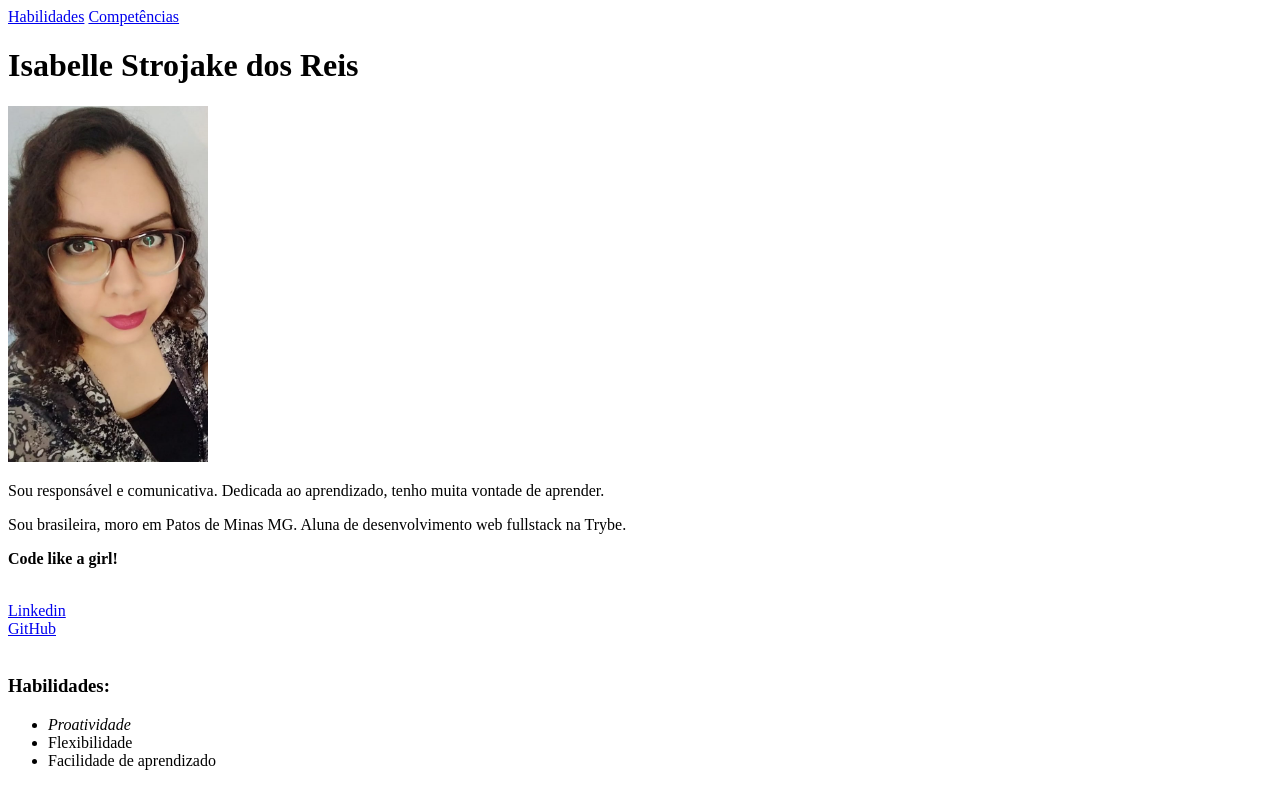
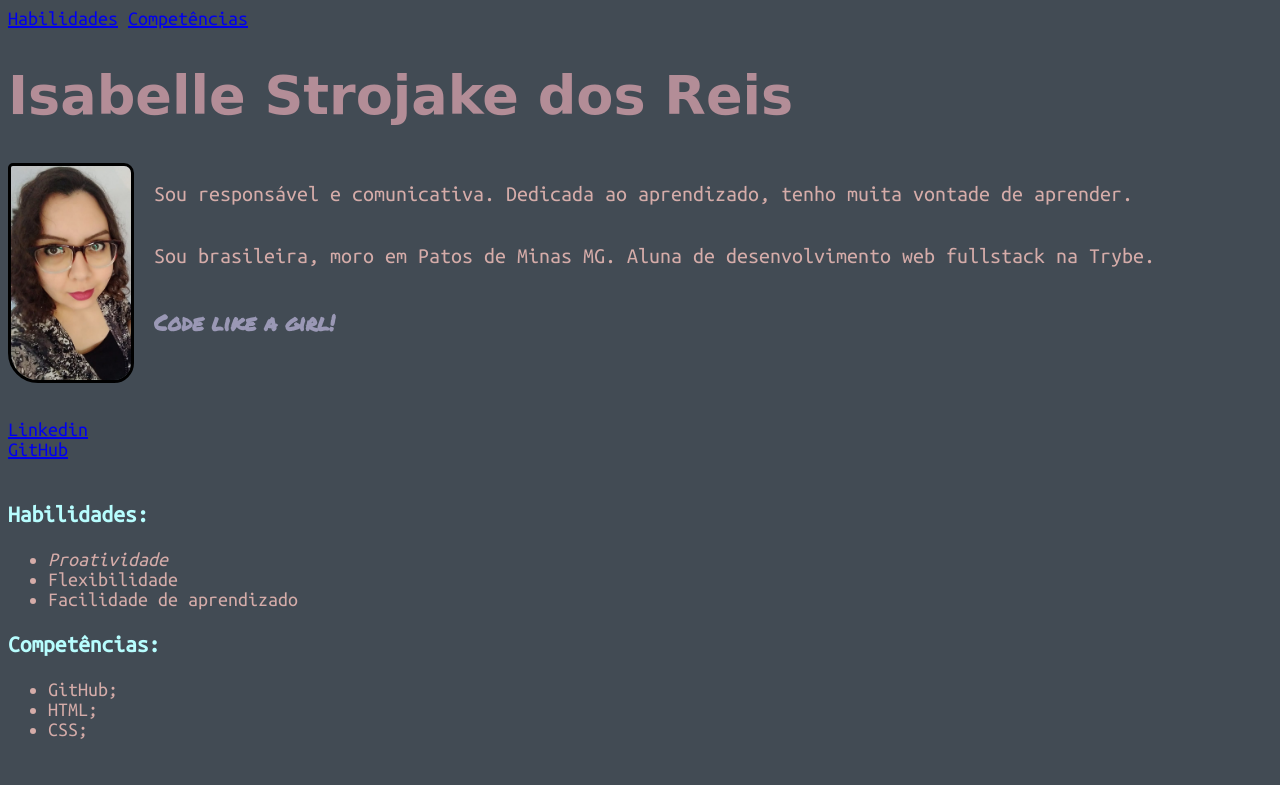
Before and after one commit to isabellestrojake/isabellestrojake.github.io, a plain HTML site: page index.html in a window 1280 px wide. Shown: the top 785 px of the page. Drawn offline with Linux system fonts and the light colour scheme; a web font is replaced by a local one.

Commit message:
estilização da página

```diff
--- a/index.html
+++ b/index.html
@@ -2,31 +2,31 @@
 <html lang="pt-br">
 <head>
     <meta charset="UTF-8">
-    <meta http-equiv="X-UA-Compatible" content="IE=edge">
-    <meta name="viewport" content="width=device-width, initial-scale=1.0">
     <meta name="description" content="Portfólio de Isabelle Strojake, aluna de desenvolvimento web fullstack na Trybe">
     <title>Isabelle Strojake</title>
+    <link rel="stylesheet" type="text/css" href="styles.css">
 </head>
+
 <body>
     <a href="#Habilidades">Habilidades</a>
     <a href="#Competências">Competências</a>
     <h1><strong>Isabelle Strojake dos Reis</strong></h1>
     <img src="images/Ise.jpg" alt="Foto de Isabelle" width="200px">
     <p>Sou responsável e comunicativa. Dedicada ao aprendizado, tenho muita vontade de aprender.</p>
-    <p>Sou brasileira, moro em Patos de Minas MG. Aluna de desenvolvimento web fullstack na Trybe.</p>
-    <p><strong>Code like a girl!</strong></p>
-    <br>
+    <p>Sou brasileira, moro em Patos de Minas MG. Aluna de desenvolvimento web fullstack na Trybe.</p><br>
+    <p class="code"><strong>Code like a girl!</strong></p>
+    <br><br><br><br>
     <a href="https://www.linkedin.com/in/isabellestrojake/" target="_blank">
     Linkedin</a><br>
     <a href="https://github.com/isabellestrojake" target="_blank">GitHub</a>
     <br><br>
-    <h3 id="Habilidades">Habilidades:</h3>
+    <h3 class="hab" id="Habilidades">Habilidades:</h3>
     <ul>
         <li><em>Proatividade</em></li>
         <li>Flexibilidade</li>
         <li>Facilidade de aprendizado</li>
     </ul>
-    <h3 id="Competências">Competências:</h3>
+    <h3 class="hab" id="Competências">Competências:</h3>
     <ul>
         <li>GitHub;</li>
         <li>HTML;</li>
--- /dev/null
+++ b/styles.css
@@ -0,0 +1,46 @@
+@import url('https://fonts.googleapis.com/css2?family=Boogaloo&display=swap');
+@import url('https://fonts.googleapis.com/css2?family=Permanent+Marker&display=swap');
+@import url('https://fonts.googleapis.com/css2?family=Ubuntu+Mono&display=swap');
+
+h1 {
+    font-family: 'Boogaloo', cursive;
+    color: #B38D97;
+    text-align: left;
+    font-size: 54px;
+}
+
+p.code {
+    font-family: 'Permanent Marker', cursive;
+    color: #9A98B5;
+}
+
+body {
+    font-family: 'Ubuntu Mono', monospace;
+    background-color: #424B54;
+    color: #D5ACA9;
+    font-size: 20px;
+}
+
+h3.hab {
+    color: #B7FDFE;
+}
+
+a link{
+    color: #FFB8D1;
+}
+
+img {
+    border-radius: 5px 10px 20px 30px;
+    border-color: black;
+    border-style: solid;
+    width: 120px;
+    float: left;
+    display: inline-block;
+    vertical-align: top;
+}
+
+p {
+    display:inline-block;
+    margin: 20px;
+    font-size: 22px;
+}
```
